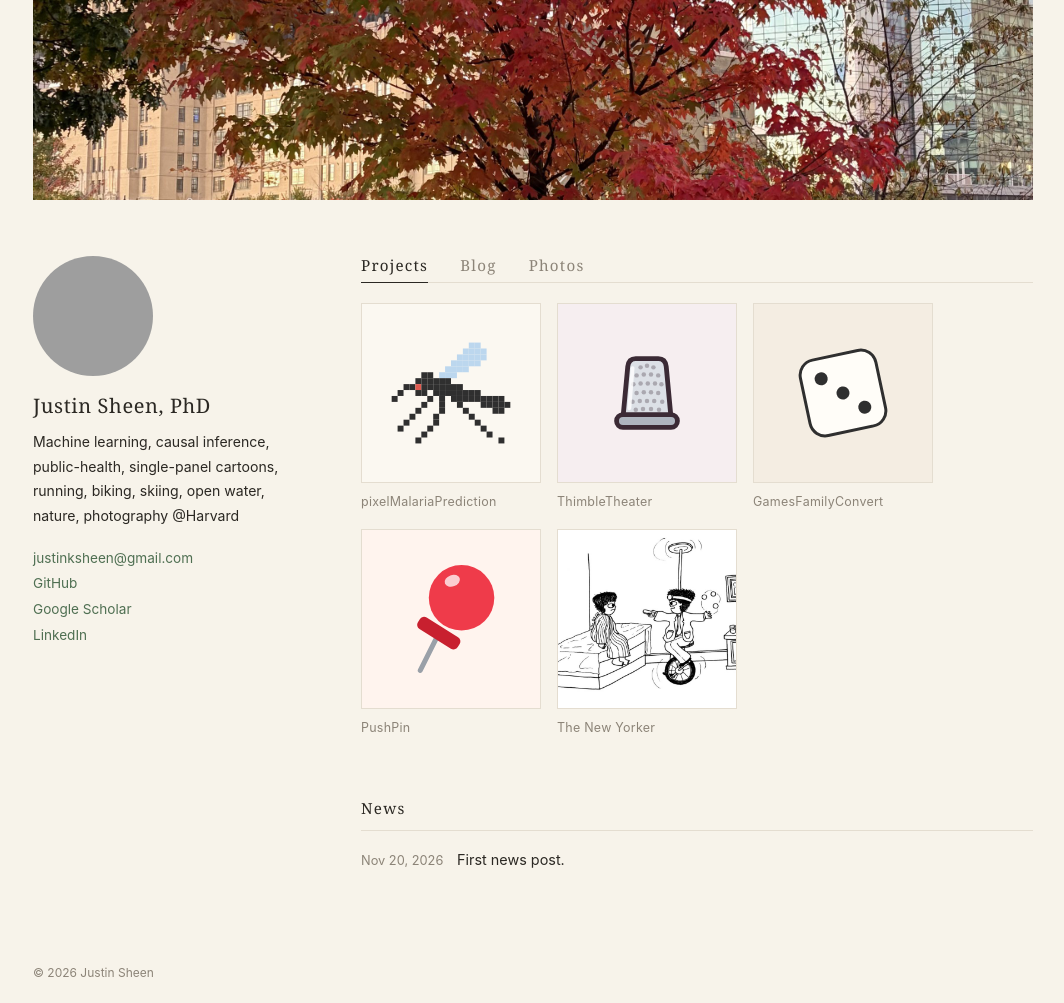
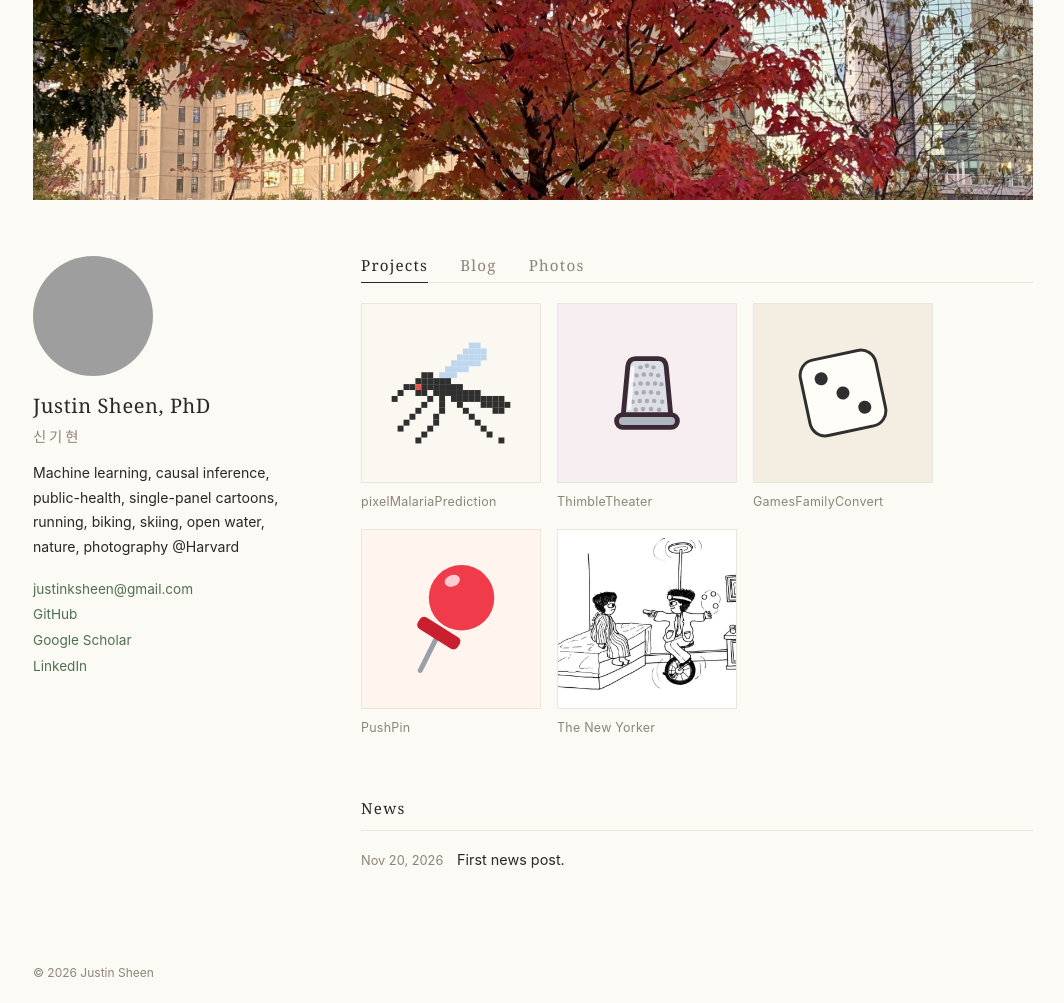
Before and after one commit to jsheen/jsheen.github.io, a Jekyll site: the page built from index.html, in a window 1280 px wide and 1003 px high. Shown: the whole window, without its empty margins (107-1171 px from the left). Built offline with Jekyll 4.4.1, drawn with Linux system fonts in a browser that asks for light colours; grey boxes are pictures that could not be loaded.

Commit message:
Cream-white background; add Korean name
Co-Authored-By: Claude Opus 5.5 <noreply@anthropic.com>

```diff
--- a/_includes/about.html
+++ b/_includes/about.html
@@ -2,6 +2,7 @@
   <img class="avatar" src="https://github.com/{{ site.github_username }}.png" alt="Photo of {{ site.author }}">
   <div class="about-body">
     <h1>{{ site.author }}, PhD</h1>
+    <p class="name-ko" lang="ko">신기현</p>
     <p class="interests">Machine learning, causal inference, <span class="nowrap">public-health</span>, <span class="nowrap">single-panel</span> cartoons, running, biking, skiing, open water, nature, photography @Harvard</p>
     <ul class="contact">
       <li><a href="mailto:{{ site.email }}">{{ site.email }}</a></li>
--- a/assets/css/style.css
+++ b/assets/css/style.css
@@ -2,8 +2,8 @@
   --text: #2b2823;     /* sumi ink */
   --muted: #8c8478;
   --accent: #4f6f52;   /* muted pine green */
-  --rule: #e4ddd0;
-  --bg: #f7f3ea;       /* washi cream */
+  --rule: #ebe5da;
+  --bg: #fcfaf5;       /* cream white */
   --serif: "Noto Serif KR", "Noto Serif JP", "Hiragino Mincho ProN", "Yu Mincho", Georgia, serif;
 }
 @media (prefers-color-scheme: dark) {
@@ -48,6 +48,7 @@ blockquote { border-left: 2px solid var(--rule); margin-left: 0; padding-left: 1
 .about { display: flex; gap: 28px; align-items: flex-start; flex-wrap: wrap; }
 .avatar { width: 160px; height: 160px; border-radius: 50%; object-fit: cover; }
 .about h1 { font-size: 1.25rem; margin: 0 0 10px; line-height: 1.4; letter-spacing: 0.03em; }
+.name-ko { margin: -6px 0 12px; font-family: var(--serif); font-size: 0.9rem; letter-spacing: 0.2em; color: var(--muted); }
 .interests { margin: 0; font-size: 0.88rem; color: var(--text); }
 .affil { margin: 4px 0 0; color: var(--muted); font-size: 0.85rem; }
 .contact { list-style: none; padding: 0; margin: 18px 0 0; font-size: 0.85rem; }
```
